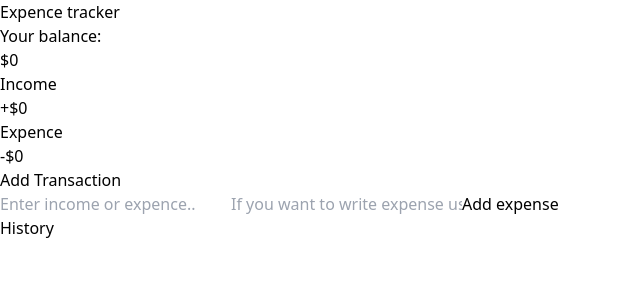
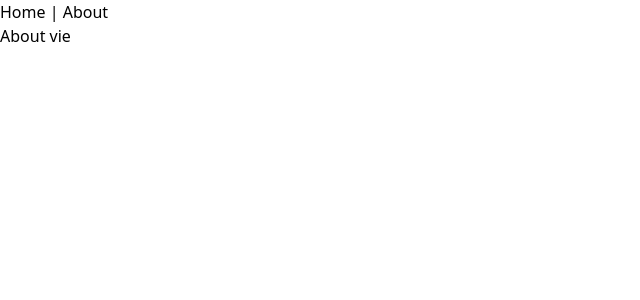
Before and after one commit to kareraolivier/vuejs-crash-course, a Vue app: page /about in a window 1280 px wide. Shown: the top 300 px of the page, without its empty margins (0-640 px from the left). Built offline with nearby package versions, Linux system fonts and the light colour scheme.

Commit message:
feat: add routes

```diff
--- a/src/App.vue
+++ b/src/App.vue
@@ -1,76 +1,9 @@
 <template>
-  <div class="flex justify-center items-center h-screen p-2">
-    <div>
-      <Header />
-      <Balance :total="total" />
-      <IncomeExpence :income="income" :expense="expense" />
-      <AddTransaction @TransactionSubmited="handleSubmitedData" />
-      <TransactionList
-        :transactions="transactions"
-        @TransactionDeleted="handleTransactionDelete"
-      />
-    </div>
+  <Navbar />
+  <div class="flex justify-center h-screen p-4">
+    <router-view> </router-view>
   </div>
 </template>
-
 <script lang="ts" setup>
-import { ref, computed, onMounted } from "vue";
-import Header from "./components/header.vue";
-import Balance from "./components/balance.vue";
-import IncomeExpence from "./components/incomeExpence.vue";
-import AddTransaction from "./components/Addtransaction.vue";
-import TransactionList from "./components/transactionList.vue";
-import { Transaction } from "./components/types/interface";
-import { useToast } from "vue-toastification";
-const toast = useToast();
-const transactions = ref<Transaction[]>([]);
-
-// get data from local storage
-onMounted(() => {
-  const savedTransactionString = localStorage.getItem("transaction");
-  if (savedTransactionString) {
-    const savedTransaction = JSON.parse(savedTransactionString);
-    if (savedTransaction) {
-      transactions.value = savedTransaction;
-    }
-  }
-});
-const total = computed(() =>
-  transactions.value.reduce((acc, trans) => acc + trans.amount, 0)
-);
-
-const income = computed(() =>
-  transactions.value.reduce(
-    (acc, trans) => (trans.amount > 0 ? acc + trans.amount : acc),
-    0
-  )
-);
-const expense = computed(() =>
-  transactions.value.reduce(
-    (acc, trans) => (trans.amount < 0 ? acc - trans.amount : acc),
-    0
-  )
-);
-
-const genelateUniqueId = () => Math.floor(Math.random() * 10000);
-
-//add transaction
-const handleSubmitedData = (submitData: any) => {
-  transactions.value.unshift({ ...submitData, id: genelateUniqueId() });
-  savedTransactionToLocalStorage();
-  toast.success("transactions completed");
-};
-
-//delete transaction
-const handleTransactionDelete = (id?: number) => {
-  if (id) alert("do you want to delete this transaction?");
-  transactions.value = transactions.value.filter((trans) => trans.id != id);
-  savedTransactionToLocalStorage();
-  toast.success("delete completed");
-};
-
-//save to local storage
-const savedTransactionToLocalStorage = () => {
-  localStorage.setItem("transaction", JSON.stringify(transactions.value));
-};
+import Navbar from "./components/navbar/navbar.vue";
 </script>
--- /dev/null
+++ b/src/components/navbar/navbar.vue
@@ -0,0 +1,12 @@
+<template>
+  <nav
+    class="flex justify-center gap-6 font-medium text-lg py-4 text-white bg-green-600"
+  >
+    <router-link to="/">Home</router-link> |
+    <router-link to="/about">About</router-link>
+  </nav>
+</template>
+
+<script lang="ts" setup>
+import { createRouter, createWebHistory } from "vue-router";
+</script>
--- a/src/main.ts
+++ b/src/main.ts
@@ -3,11 +3,13 @@ import "./style.css";
 import Toast from "vue-toastification";
 import "vue-toastification/dist/index.css";
 import App from "./App.vue";
+import router from "./routes/index";
 
-createApp(App)
-  .use(Toast, {
-    transition: "Vue-Toastification__bounce",
-    maxToasts: 5,
-    newestOnTop: true,
-  })
-  .mount("#app");
+const app = createApp(App);
+app.use(router);
+app.use(Toast, {
+  transition: "Vue-Toastification__bounce",
+  maxToasts: 5,
+  newestOnTop: true,
+});
+app.mount("#app");
--- /dev/null
+++ b/src/pages/about.vue
@@ -0,0 +1,6 @@
+<template lang="">
+  <div>
+    <h1>About vie</h1>
+  </div>
+</template>
+<script setup></script>
--- /dev/null
+++ b/src/pages/home.vue
@@ -0,0 +1,74 @@
+<template>
+  <div>
+    <Header />
+    <Balance :total="total" />
+    <IncomeExpence :income="income" :expense="expense" />
+    <AddTransaction @TransactionSubmited="handleSubmitedData" />
+    <TransactionList
+      :transactions="transactions"
+      @TransactionDeleted="handleTransactionDelete"
+    />
+  </div>
+</template>
+
+<script lang="ts" setup>
+import { ref, computed, onMounted } from "vue";
+import Header from "../components/header.vue";
+import Balance from "../components/balance.vue";
+import IncomeExpence from "../components/incomeExpence.vue";
+import AddTransaction from "../components/Addtransaction.vue";
+import TransactionList from "../components/transactionList.vue";
+import { Transaction } from "../components/types/interface";
+import { useToast } from "vue-toastification";
+const toast = useToast();
+const transactions = ref<Transaction[]>([]);
+
+// get data from local storage
+onMounted(() => {
+  const savedTransactionString = localStorage.getItem("transaction");
+  if (savedTransactionString) {
+    const savedTransaction = JSON.parse(savedTransactionString);
+    if (savedTransaction) {
+      transactions.value = savedTransaction;
+    }
+  }
+});
+const total = computed(() =>
+  transactions.value.reduce((acc, trans) => acc + trans.amount, 0)
+);
+
+const income = computed(() =>
+  transactions.value.reduce(
+    (acc, trans) => (trans.amount > 0 ? acc + trans.amount : acc),
+    0
+  )
+);
+const expense = computed(() =>
+  transactions.value.reduce(
+    (acc, trans) => (trans.amount < 0 ? acc - trans.amount : acc),
+    0
+  )
+);
+
+const genelateUniqueId = () => Math.floor(Math.random() * 10000);
+
+//add transaction
+const handleSubmitedData = (submitData: any) => {
+  transactions.value.unshift({ ...submitData, id: genelateUniqueId() });
+  savedTransactionToLocalStorage();
+  toast.success("transactions completed");
+};
+
+//delete transaction
+const handleTransactionDelete = (id?: number) => {
+  if (id) alert("do you want to delete this transaction?");
+  transactions.value = transactions.value.filter((trans) => trans.id != id);
+  savedTransactionToLocalStorage();
+  toast.success("delete completed");
+};
+
+//save to local storage
+const savedTransactionToLocalStorage = () => {
+  localStorage.setItem("transaction", JSON.stringify(transactions.value));
+};
+</script>
```
Also changed, not shown: src/routes/index.ts (added, +13 -0 lines).
